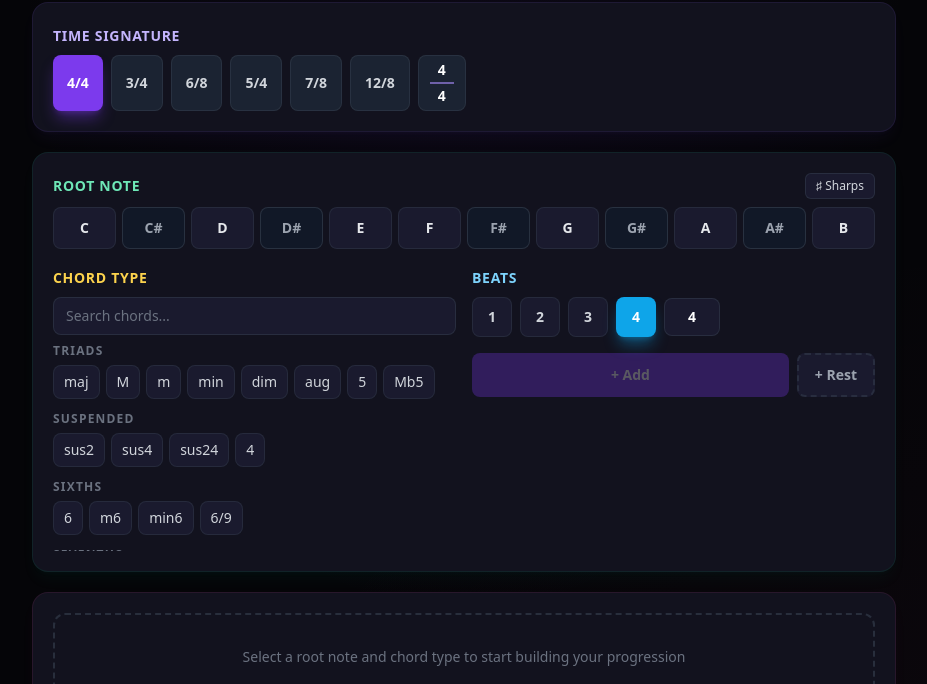
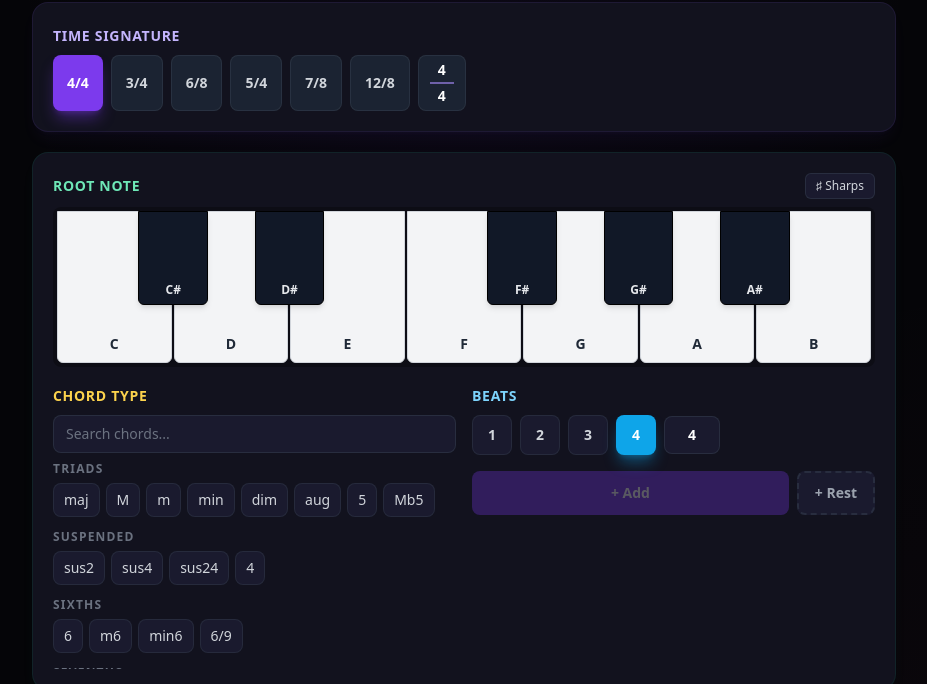
Before and after one commit to rafaelpernil2/TwitchMIDI-ChordProgressionBuilder, an Astro site: page / in a window 1280 px wide. Shown: the part 82-766 px from the top of the page, without its empty margins (176-1103 px from the left). Built offline with nearby package versions, Linux system fonts and the light colour scheme; Astro itself is replaced by a stand-in of ours.

Commit message:
feat: Note selector piano keyboard + minor fixes

```diff
--- a/src/components/App.tsx
+++ b/src/components/App.tsx
@@ -1,5 +1,6 @@
 import { useState, useCallback, useEffect } from "preact/hooks";
 import type { TimeSignature, ProgressionItem } from "../lib/types";
+import { ENHARMONIC_MAP, FLAT_TO_SHARP } from "../lib/chords";
 import { formatSendloop, parseSendloop } from "../lib/formatter";
 import { startPlayback, stopPlayback, loadTone, unlockAudio } from "../lib/playback";
 import { I18nContext, getTranslations, detectLocale } from "../lib/i18n";
@@ -99,6 +100,11 @@ export default function App() {
       setSelectedNote(item.root ?? null);
       setSelectedQuality(item.quality ?? null);
       setBeats(item.beats);
+      if (item.root?.includes("b")) {
+        setUseFlats(true);
+      } else if (item.root?.includes("#")) {
+        setUseFlats(false);
+      }
     }
   }
 
@@ -278,7 +284,19 @@ export default function App() {
             selected={selectedNote}
             useFlats={useFlats}
             onSelect={setSelectedNote}
-            onToggleFlats={() => setUseFlats((f) => !f)}
+            onToggleFlats={() => {
+              setUseFlats((prev) => {
+                const next = !prev;
+                if (selectedNote) {
+                  if (next && ENHARMONIC_MAP[selectedNote]) {
+                    setSelectedNote(ENHARMONIC_MAP[selectedNote]);
+                  } else if (!next && FLAT_TO_SHARP[selectedNote]) {
+                    setSelectedNote(FLAT_TO_SHARP[selectedNote]);
+                  }
+                }
+                return next;
+              });
+            }}
           />
 
           <div class="grid grid-cols-1 sm:grid-cols-2 gap-4">
--- a/src/components/NoteSelector.tsx
+++ b/src/components/NoteSelector.tsx
@@ -1,4 +1,4 @@
-import { NOTES, ENHARMONIC_MAP } from "../lib/chords";
+import { ENHARMONIC_MAP, NOTE_TO_SEMITONE } from "../lib/chords";
 import { useI18n } from "../lib/i18n";
 
 interface Props {
@@ -8,6 +8,17 @@ interface Props {
   onToggleFlats: () => void;
 }
 
+const WHITE_KEYS = ["C", "D", "E", "F", "G", "A", "B"];
+const BLACK_KEYS: { note: string; afterIndex: number }[] = [
+  { note: "C#", afterIndex: 0 },
+  { note: "D#", afterIndex: 1 },
+  { note: "F#", afterIndex: 3 },
+  { note: "G#", afterIndex: 4 },
+  { note: "A#", afterIndex: 5 },
+];
+
+const BLACK_KEY_WIDTH_PCT = (100 / 7) * 0.6;
+
 export default function NoteSelector({
   selected,
   useFlats,
@@ -15,6 +26,16 @@ export default function NoteSelector({
   onToggleFlats,
 }: Props) {
   const { t } = useI18n();
+
+  const selectedSemitone =
+    selected != null ? NOTE_TO_SEMITONE[selected] : undefined;
+
+  function isNoteSelected(note: string): boolean {
+    return (
+      selectedSemitone !== undefined &&
+      NOTE_TO_SEMITONE[note] === selectedSemitone
+    );
+  }
 
   function displayNote(note: string): string {
     if (useFlats && ENHARMONIC_MAP[note]) {
@@ -43,21 +64,47 @@ export default function NoteSelector({
           {useFlats ? `♭ ${t.flats}` : `♯ ${t.sharps}`}
         </button>
       </div>
-      <div class="grid grid-cols-6 sm:grid-cols-12 gap-1.5">
-        {NOTES.map((note) => {
+      <div class="relative w-full h-32 sm:h-40 select-none rounded-lg overflow-hidden bg-black/30 p-1">
+        <div class="flex h-full w-full gap-0.5">
+          {WHITE_KEYS.map((note) => {
             const val = noteValue(note);
-          const isSelected = selected === val;
-          const isAccidental = note.includes("#");
+            const isSelected = isNoteSelected(note);
             return (
               <button
                 key={note}
+                type="button"
                 onClick={() => onSelect(val)}
-              class={`py-2.5 px-1 rounded-lg text-sm font-bold transition-all ${
+                class={`flex-1 flex items-end justify-center pb-2 rounded-b-md text-sm font-bold transition-all border ${
                   isSelected
-                  ? "bg-emerald-500 text-white shadow-lg shadow-emerald-500/40 scale-105 ring-2 ring-emerald-400/50"
-                  : isAccidental
-                    ? "bg-gray-900 text-gray-400 hover:bg-gray-800 hover:text-white border border-gray-700/60"
-                    : "bg-[#1a1a2e] text-gray-200 hover:bg-gray-800 hover:text-white border border-gray-700/40"
+                    ? "bg-emerald-500 text-white shadow-lg shadow-emerald-500/40 ring-2 ring-emerald-400/60 border-emerald-400"
+                    : "bg-gray-100 text-gray-800 hover:bg-emerald-100 border-gray-300 active:bg-emerald-200"
+                }`}
+              >
+                {displayNote(note)}
+              </button>
+            );
+          })}
+        </div>
+        <div class="absolute inset-0 p-1 pointer-events-none">
+          <div class="relative w-full h-full">
+            {BLACK_KEYS.map(({ note, afterIndex }) => {
+              const val = noteValue(note);
+              const isSelected = isNoteSelected(note);
+              const leftPct =
+                ((afterIndex + 1) * 100) / 7 - BLACK_KEY_WIDTH_PCT / 2;
+              return (
+                <button
+                  key={note}
+                  type="button"
+                  onClick={() => onSelect(val)}
+                  style={{
+                    left: `${leftPct}%`,
+                    width: `${BLACK_KEY_WIDTH_PCT}%`,
+                  }}
+                  class={`absolute top-0 h-[62%] flex items-end justify-center pb-1.5 rounded-b-md text-[10px] sm:text-xs font-bold pointer-events-auto transition-all border shadow-md ${
+                    isSelected
+                      ? "bg-emerald-500 text-white shadow-emerald-500/40 ring-2 ring-emerald-400/60 border-emerald-400 z-10"
+                      : "bg-gray-900 text-gray-200 hover:bg-gray-800 border-black"
                   }`}
                 >
                   {displayNote(note)}
@@ -66,5 +113,7 @@ export default function NoteSelector({
             })}
           </div>
         </div>
+      </div>
+    </div>
   );
 }
--- a/src/lib/chords.ts
+++ b/src/lib/chords.ts
@@ -22,6 +22,10 @@ export const ENHARMONIC_MAP: Record<string, string> = {
   "G#": "Ab",
   "A#": "Bb",
 };
+
+export const FLAT_TO_SHARP: Record<string, string> = Object.fromEntries(
+  Object.entries(ENHARMONIC_MAP).map(([sharp, flat]) => [flat, sharp])
+);
 
 export const NOTE_TO_SEMITONE: Record<string, number> = {
   C: 0, "C#": 1, Db: 1,
```
Also changed, not shown: .claude/settings.local.json, 1 other file. Lines whose indentation alone changed are shown as unchanged.
